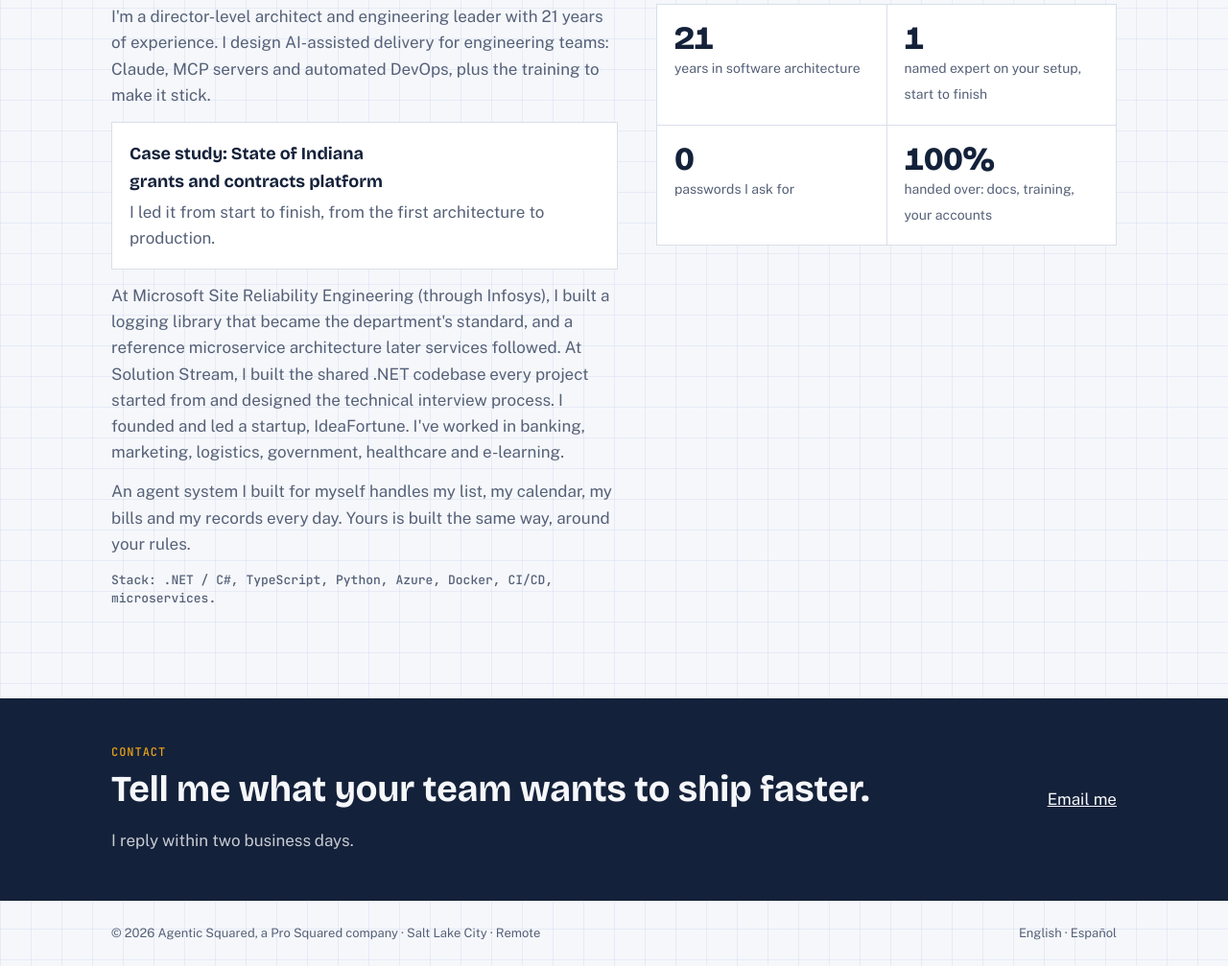
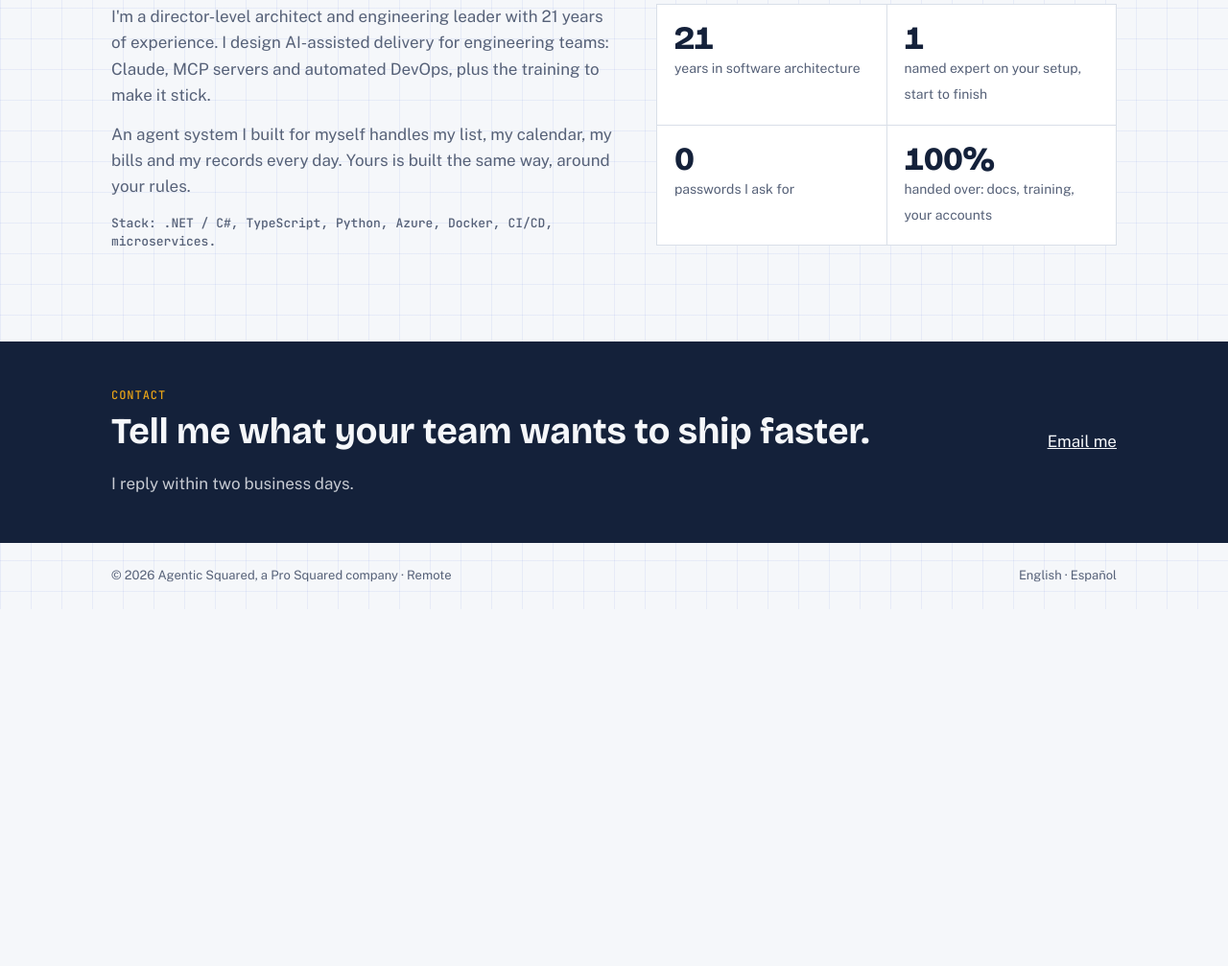
Before and after one commit to rodmjay/agentic-squared, a plain HTML site: page business.html in a window 1280 px wide. Shown: the part 3000-4007 px from the top of the page at 96% size. After the commit the page ends 3635 px from the top, so only its background shows below. Drawn offline with nearby package versions, Linux system fonts and the light colour scheme.

Commit message:
Drop the detailed bio and city

```diff
--- a/business.html
+++ b/business.html
@@ -99,8 +99,6 @@
     <div class="proof">
       <div>
         <p>I'm a director-level architect and engineering leader with 21 years of experience. I design AI-assisted delivery for engineering teams: Claude, MCP servers and automated DevOps, plus the training to make it stick.</p>
-        <div class="case"><h3>Case study: State of Indiana grants and contracts platform</h3><p>I led it from start to finish, from the first architecture to production.</p></div>
-        <p>At Microsoft Site Reliability Engineering (through Infosys), I built a logging library that became the department's standard, and a reference microservice architecture later services followed. At Solution Stream, I built the shared .NET codebase every project started from and designed the technical interview process. I founded and led a startup, IdeaFortune. I've worked in banking, marketing, logistics, government, healthcare and e-learning.</p>
         <p>An agent system I built for myself handles my list, my calendar, my bills and my records every day. Yours is built the same way, around your rules.</p>
         <p class="stack">Stack: .NET / C#, TypeScript, Python, Azure, Docker, CI/CD, microservices.</p>
       </div>
@@ -129,7 +127,7 @@
 </div>
 
 <div class="wrap">
-  <footer><span>© 2026 Agentic Squared, a Pro Squared company · Salt Lake City · Remote</span><span>English · Español</span></footer>
+  <footer><span>© 2026 Agentic Squared, a Pro Squared company · Remote</span><span>English · Español</span></footer>
 </div>
 <script src="site.js"></script>
 </body>
```
Also changed, not shown: index.html (+2 -2 lines), personal.html (+1 -3 lines).
